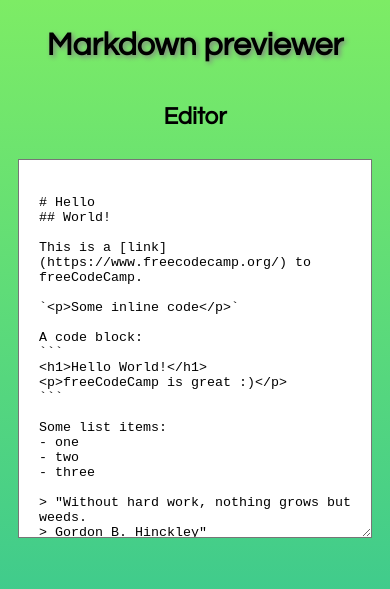
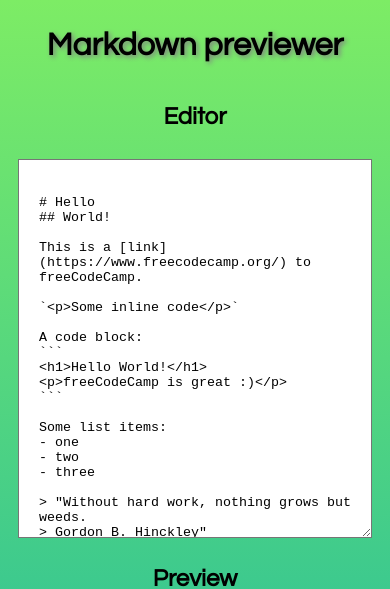
Before and after one commit to jpacsai/Markdown_previewer, a React (Create React App) app: page / in a window 390 px wide. Shown: the top 589 px of the page. Built offline with nearby package versions, Linux system fonts and the light colour scheme.

Commit message:
style: adjust margins for responsive size

```diff
--- a/src/index.css
+++ b/src/index.css
@@ -24,7 +24,7 @@ main,
 
 #editor,
 #preview {
-    margin: 10px 50px 50px;
+    margin: 10px 2vw 2vw;
     width: 80vw;
     padding: 20px;
     background: white;
```
